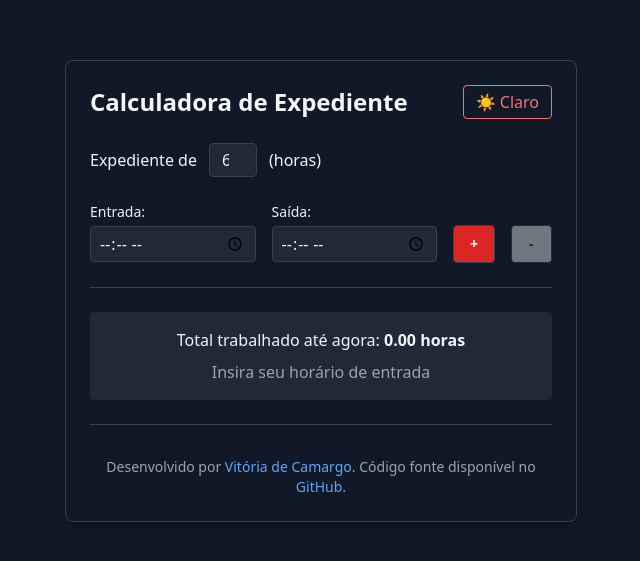
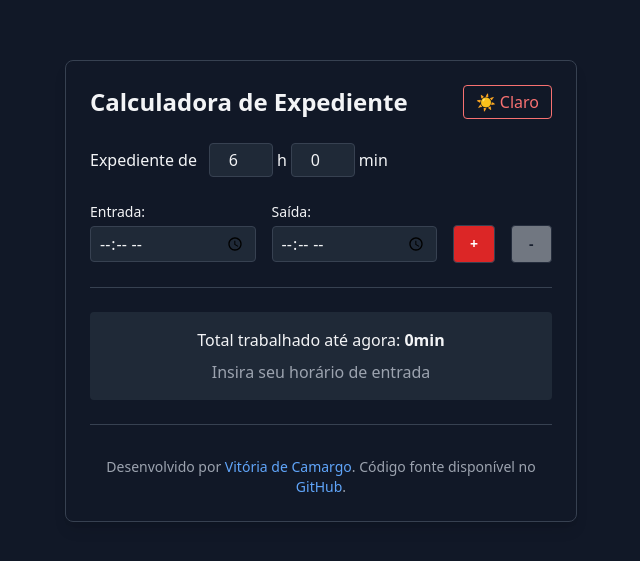
Before and after one commit to vpaesi/calculadora-expediente, a React (Vite) app: page / in a window 1280 px wide. Shown: the part 109-670 px from the top of the page, without its empty margins (319-959 px from the left). Built offline with nearby package versions, Linux system fonts and the light colour scheme; the HTML template or start-up script is replaced by a standard one.

Commit message:
feat(horario): implementa novo formato de hora (hh:mm) aceito para o expediente

```diff
--- a/src/App.tsx
+++ b/src/App.tsx
@@ -50,7 +50,8 @@ export default function App() {
   }
 
   const [turnos, setTurnos] = useState<Turno[]>([{ entrada: "", saida: "" }]);
-  const [tempoDesejado, setTempoDesejado] = useState<string>("6");
+  const [tempoDesejadoHoras, setTempoDesejadoHoras] = useState<string>("6");
+  const [tempoDesejadoMinutos, setTempoDesejadoMinutos] = useState<string>("0");
 
   function atualizarTurno(
     idx: number,
@@ -84,44 +85,48 @@ export default function App() {
     return soma;
   }
 
+  function calculaMinutosDesejados(): number {
+    const horas = Number(tempoDesejadoHoras) || 0;
+    const minutos = Number(tempoDesejadoMinutos) || 0;
+    return horas * 60 + minutos;
+  }
+
   function calculaHorarioFinal(): string | null {
     const totalTrabalhado = calculaMinutosTrabalhados();
-    const tempoDesejadoMinutos = Number(tempoDesejado) * 60;
+    const tempoDesejadoMinutosTotal = calculaMinutosDesejados();
     if (
-      isNaN(tempoDesejadoMinutos) ||
-      tempoDesejadoMinutos <= totalTrabalhado
+      isNaN(tempoDesejadoMinutosTotal) ||
+      tempoDesejadoMinutosTotal <= totalTrabalhado
     ) {
       return null;
     }
-    const faltam = tempoDesejadoMinutos - totalTrabalhado;
+    const faltam = tempoDesejadoMinutosTotal - totalTrabalhado;
 
-    // Procura se há um turno em aberto (entrada preenchida e saída vazia)
     for (let i = turnos.length - 1; i >= 0; i--) {
       const ent = parseHorario(turnos[i].entrada);
       const sai = parseHorario(turnos[i].saida);
       if (ent !== null && (!turnos[i].saida || sai === null)) {
-        // Usuário está no meio de um turno, sugira a saída
         return formatHorario(ent + faltam);
       }
       if (ent !== null && sai !== null && sai >= ent) {
-        // Último turno completo, continue lógica padrão
         return formatHorario(sai + faltam);
       }
     }
-
-    // Se não encontrou nenhum horário válido, retorna null
     return null;
   }
 
   const horarioFinal = calculaHorarioFinal();
   const minutosTrabalhados = calculaMinutosTrabalhados();
+  const tempoDesejadoMinutosTotal = calculaMinutosDesejados();
 
   return (
     <Container>
       <Header tema={tema} toggleTema={toggleTema} />
       <CampoTempoDesejado
-        tempoDesejado={tempoDesejado}
-        setTempoDesejado={setTempoDesejado}
+        tempoDesejadoHoras={tempoDesejadoHoras}
+        tempoDesejadoMinutos={tempoDesejadoMinutos}
+        setTempoDesejadoHoras={setTempoDesejadoHoras}
+        setTempoDesejadoMinutos={setTempoDesejadoMinutos}
       />
       <ListaDeTurnos
         turnos={turnos}
@@ -133,7 +138,7 @@ export default function App() {
       <ResumoJornada
         minutosTrabalhados={minutosTrabalhados}
         horarioFinal={horarioFinal}
-        tempoDesejado={tempoDesejado}
+        tempoDesejadoMinutos={tempoDesejadoMinutosTotal}
       />
       <SectionDivider />
       <Footer />
--- a/src/components/CampoTempoDesejado.tsx
+++ b/src/components/CampoTempoDesejado.tsx
@@ -1,9 +1,16 @@
 interface Props {
-  tempoDesejado: string;
-  setTempoDesejado: (valor: string) => void;
+  tempoDesejadoHoras: string;
+  tempoDesejadoMinutos: string;
+  setTempoDesejadoHoras: (valor: string) => void;
+  setTempoDesejadoMinutos: (valor: string) => void;
 }
 
-export function CampoTempoDesejado({ tempoDesejado, setTempoDesejado }: Props) {
+export function CampoTempoDesejado({
+  tempoDesejadoHoras,
+  tempoDesejadoMinutos,
+  setTempoDesejadoHoras,
+  setTempoDesejadoMinutos,
+}: Props) {
   return (
     <div
       className="mb-6"
@@ -12,19 +19,33 @@ export function CampoTempoDesejado({ tempoDesejado, setTempoDesejado }: Props) {
       <label className="font-medium text-nowrap mr-3">Expediente de </label>
       <input
         type="number"
-        step="0.25"
         min="0"
-        className="w-full border border-gray-300 dark:border-gray-700 rounded px-3 py-1
+        className="border border-gray-300 dark:border-gray-700 rounded px-3 py-1
           focus:outline-none focus:ring-2
           focus:ring-red-600 dark:focus:ring-red-400
           bg-gray-50 dark:bg-gray-800
           text-gray-900 dark:text-gray-100
           transition-colors"
-        value={tempoDesejado}
-        onChange={(e) => setTempoDesejado(e.target.value)}
-        style={{ width: "3rem", textAlign: "center" }}
+        value={tempoDesejadoHoras}
+        onChange={(e) => setTempoDesejadoHoras(e.target.value)}
+        style={{ width: "4rem", textAlign: "center" }}
       />
-      <label className="font-medium ml-3"> (horas)</label>
+      <label className="font-medium ml-1 mr-1">h</label>
+      <input
+        type="number"
+        min="0"
+        max="59"
+        className="border border-gray-300 dark:border-gray-700 rounded px-3 py-1
+          focus:outline-none focus:ring-2
+          focus:ring-red-600 dark:focus:ring-red-400
+          bg-gray-50 dark:bg-gray-800
+          text-gray-900 dark:text-gray-100
+          transition-colors"
+        value={tempoDesejadoMinutos}
+        onChange={(e) => setTempoDesejadoMinutos(e.target.value)}
+        style={{ width: "4rem", textAlign: "center" }}
+      />
+      <label className="font-medium ml-1">min</label>
     </div>
   );
 }
--- a/src/components/ResumoJornada.tsx
+++ b/src/components/ResumoJornada.tsx
@@ -1,13 +1,21 @@
 interface ResumoJornadaProps {
   minutosTrabalhados: number;
   horarioFinal: string | null;
-  tempoDesejado: string;
+  tempoDesejadoMinutos: number;
+}
+
+function formatarHorasMinutos(minutos: number) {
+  const h = Math.floor(minutos / 60);
+  const m = minutos % 60;
+  if (h > 0 && m > 0) return `${h}h e ${m}min`;
+  if (h > 0) return `${h}h`;
+  return `${m}min`;
 }
 
 export function ResumoJornada({
   minutosTrabalhados,
   horarioFinal,
-  tempoDesejado,
+  tempoDesejadoMinutos,
 }: ResumoJornadaProps) {
   const nenhumHorario = minutosTrabalhados === 0 && !horarioFinal;
   const jornadaCompleta = !nenhumHorario && !horarioFinal;
@@ -22,7 +30,7 @@ export function ResumoJornada({
     >
       <p>
         Total trabalhado até agora:{" "}
-        <strong>{(minutosTrabalhados / 60).toFixed(2)} horas</strong>
+        <strong>{formatarHorasMinutos(minutosTrabalhados)}</strong>
       </p>
       {nenhumHorario ? (
         <p className="mt-2 text-gray-600 dark:text-gray-400">
@@ -31,7 +39,7 @@ export function ResumoJornada({
       ) : horarioFinal ? (
         <p className="mt-2 text-red-700 dark:text-red-400 font-semibold">
           Precisa trabalhar até às <span>{horarioFinal}</span> para fechar{" "}
-          {tempoDesejado} horas
+          {formatarHorasMinutos(tempoDesejadoMinutos)}
         </p>
       ) : (
         <p className="mt-2 text-green-900 dark:text-green-100 font-semibold">
```
